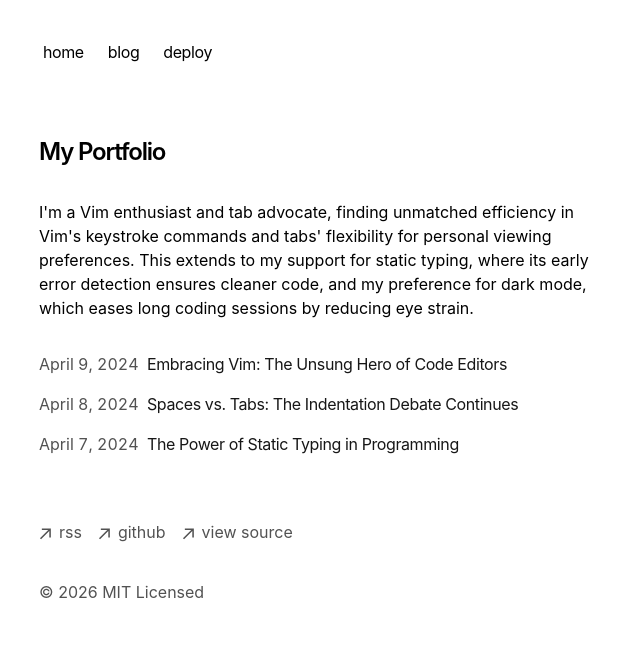
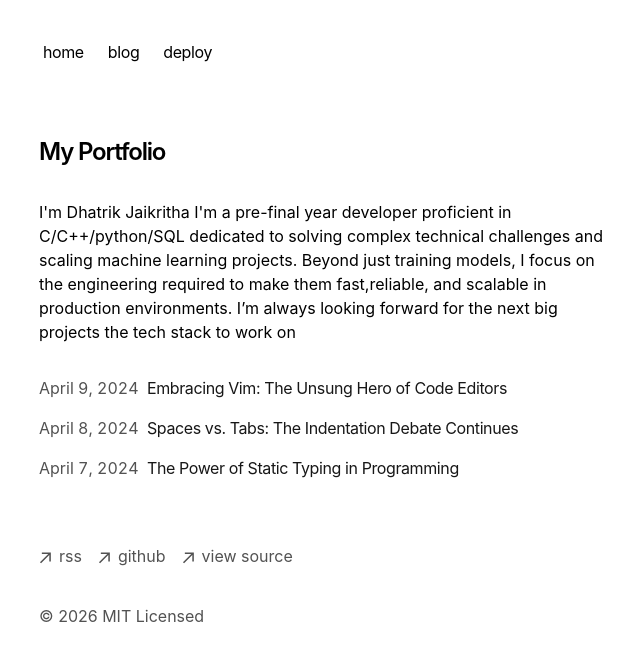
Before and after one commit to jai-time29/portfolio-starter-kit, a Next.js app: page / in a window 1280 px wide. Shown: the top 660 px of the page, without its empty margins (313-953 px from the left). Built offline with nearby package versions, Linux system fonts and the light colour scheme.

Commit message:
Update page.tsx

```diff
--- a/app/page.tsx
+++ b/app/page.tsx
@@ -7,11 +7,11 @@ export default function Page() {
         My Portfolio
       </h1>
       <p className="mb-4">
-        {`I'm a Vim enthusiast and tab advocate, finding unmatched efficiency in
-        Vim's keystroke commands and tabs' flexibility for personal viewing
-        preferences. This extends to my support for static typing, where its
-        early error detection ensures cleaner code, and my preference for dark
-        mode, which eases long coding sessions by reducing eye strain.`}
+        {`I'm Dhatrik Jaikritha I'm a pre-final year developer proficient in C/C++/python/SQL
+        dedicated to solving complex technical challenges and scaling machine learning projects.
+        Beyond just training models, I focus on the engineering required to make
+        them fast,reliable, and scalable in production environments.
+        I’m always looking forward for the next big projects the tech stack to work on`}
       </p>
       <div className="my-8">
         <BlogPosts />
```
